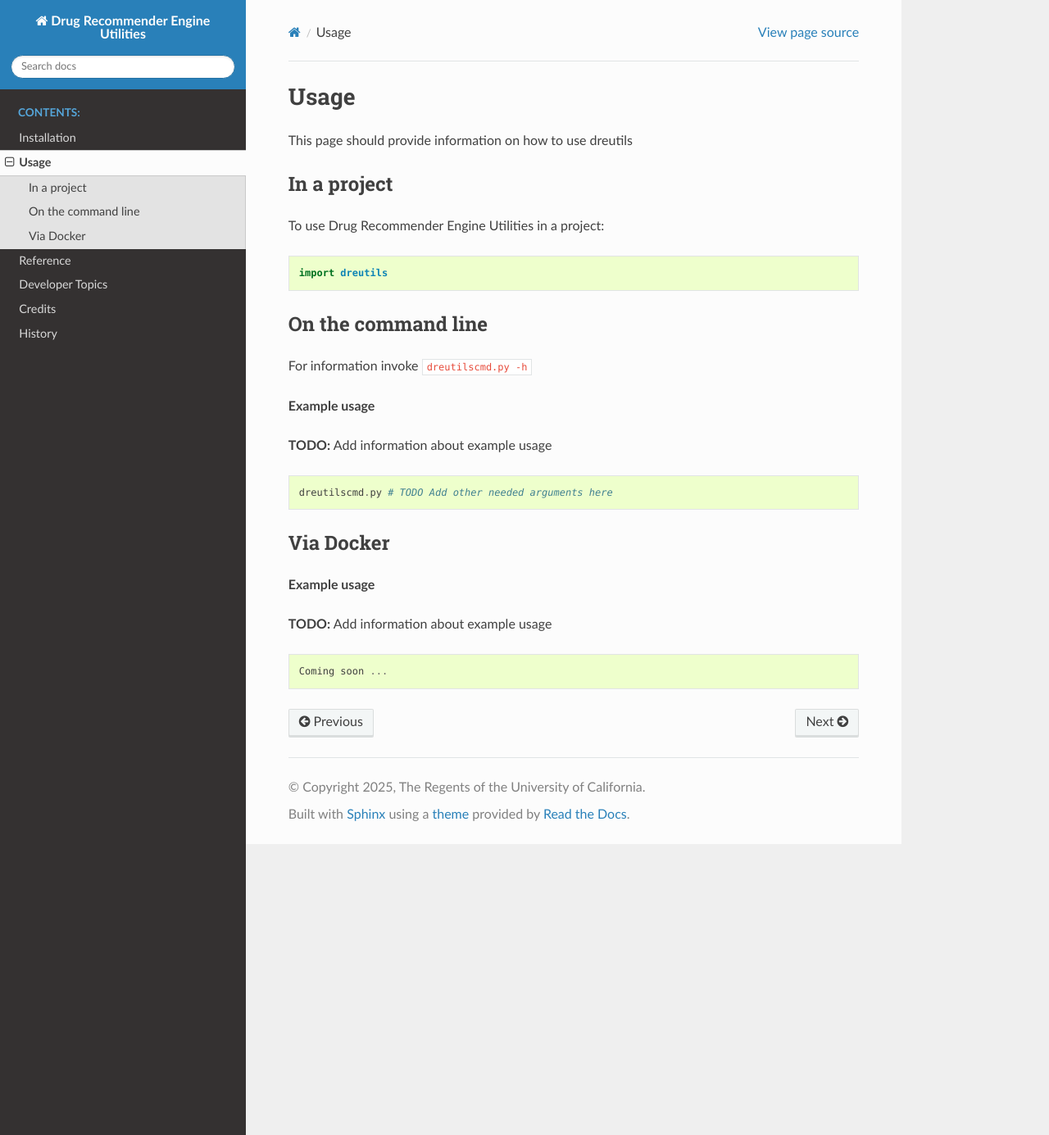
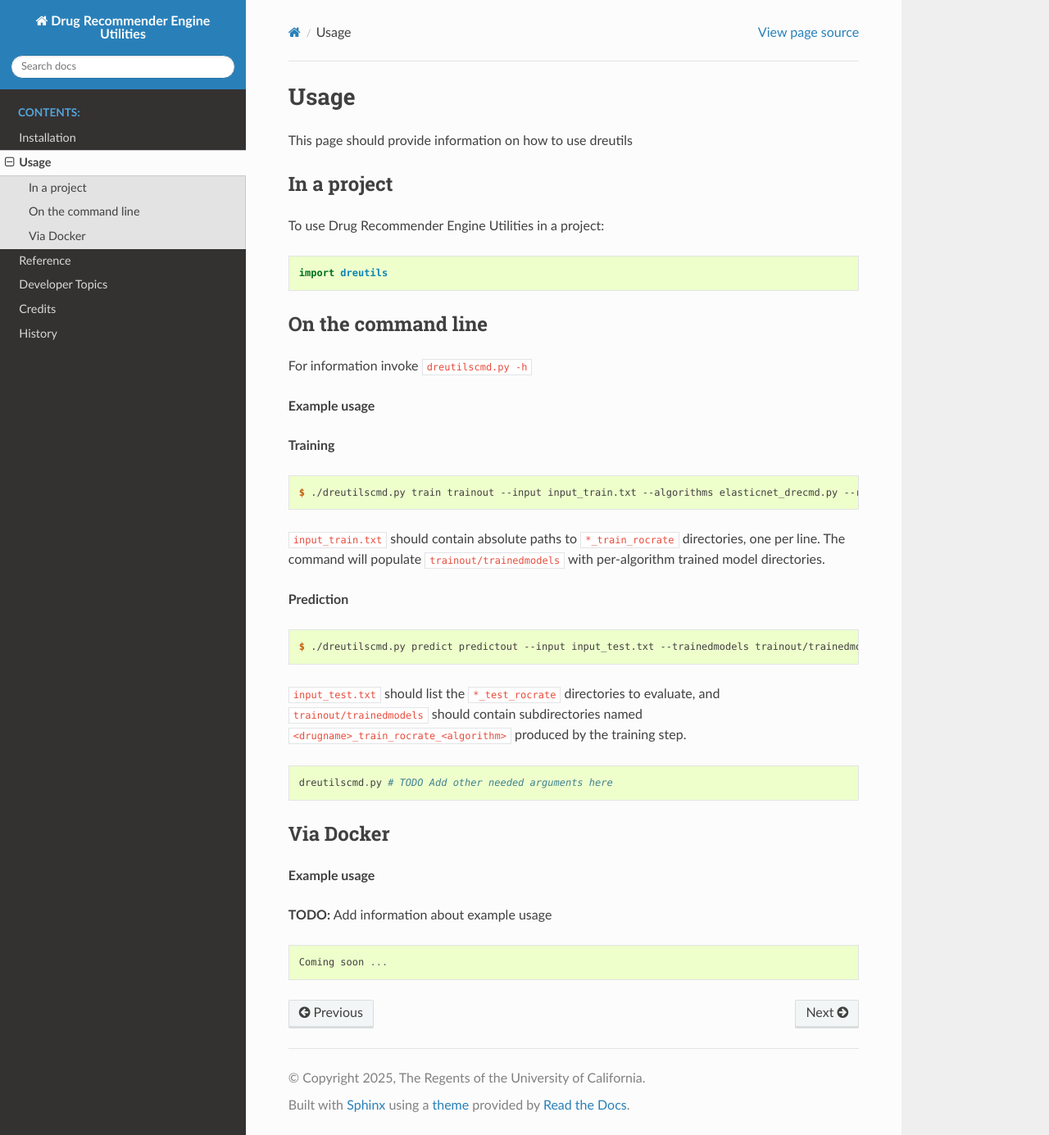
Before and after one commit to digitaltumors/aixport, a Sphinx documentation site: the page built from docs/usage.rst, in a window 1280 px wide and 1385 px high. Shown: the whole window at 82% size. Built offline with Sphinx 7.4.7 and the Read the Docs theme 3.1.0, drawn with Linux system fonts in a browser that asks for light colours; pages that are not in the unit, such as notebooks, are missing from menus.

Commit message:
Add docs

```diff
--- a/docs/usage.rst
+++ b/docs/usage.rst
@@ -18,7 +18,25 @@ For information invoke :code:`dreutilscmd.py -h`
 
 **Example usage**
 
-**TODO:** Add information about example usage
+**Training**
+
+.. code-block:: console
+
+   $ ./dreutilscmd.py train trainout --input input_train.txt --algorithms elasticnet_drecmd.py --run_mode bash
+
+``input_train.txt`` should contain absolute paths to ``*_train_rocrate`` directories,
+one per line. The command will populate ``trainout/trainedmodels`` with per-algorithm
+trained model directories.
+
+**Prediction**
+
+.. code-block:: console
+
+   $ ./dreutilscmd.py predict predictout --input input_test.txt --trainedmodels trainout/trainedmodels --algorithms elasticnet_drecmd.py --run_mode bash
+
+``input_test.txt`` should list the ``*_test_rocrate`` directories to evaluate, and
+``trainout/trainedmodels`` should contain subdirectories named
+``<drugname>_train_rocrate_<algorithm>`` produced by the training step.
 
 .. code-block::
 
```
